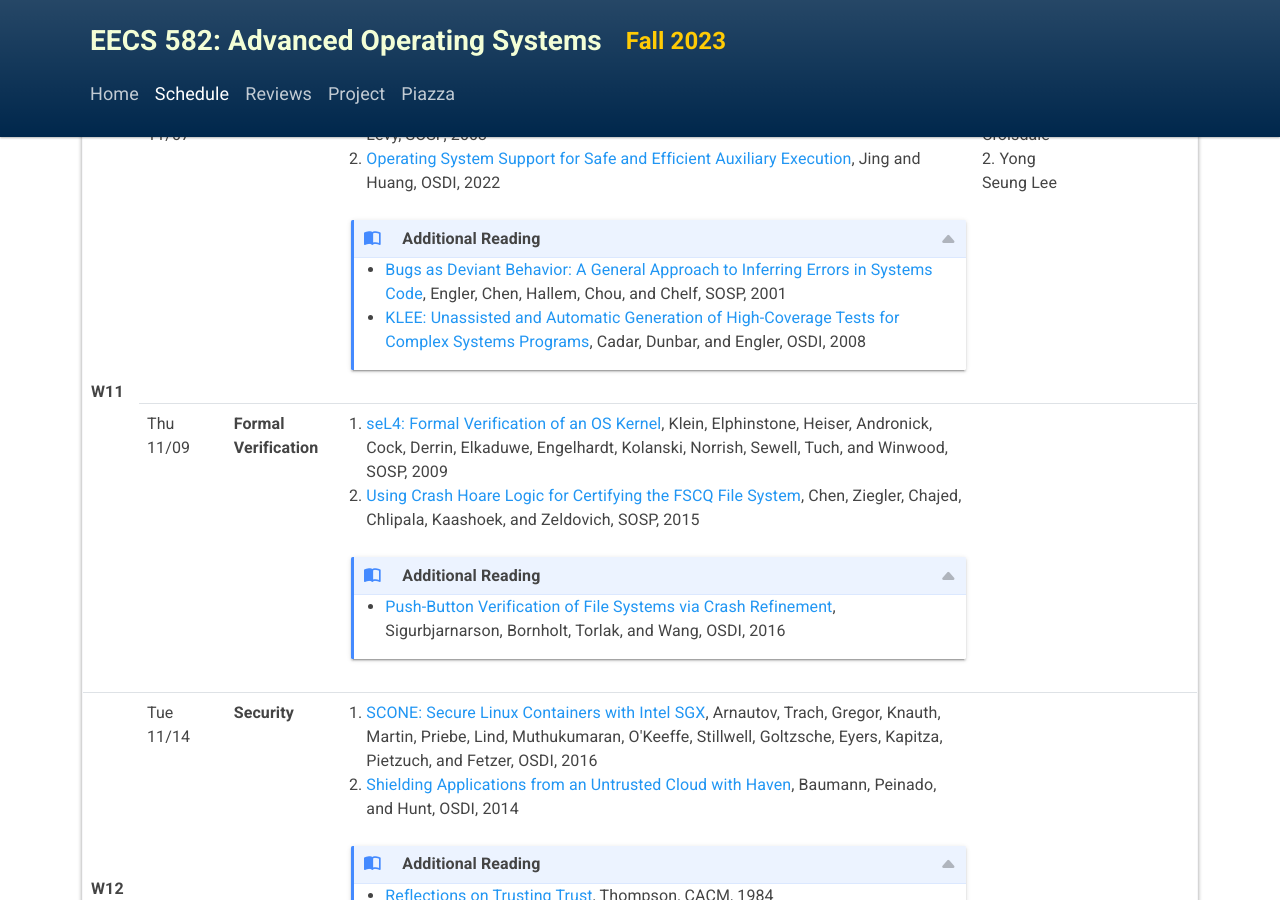
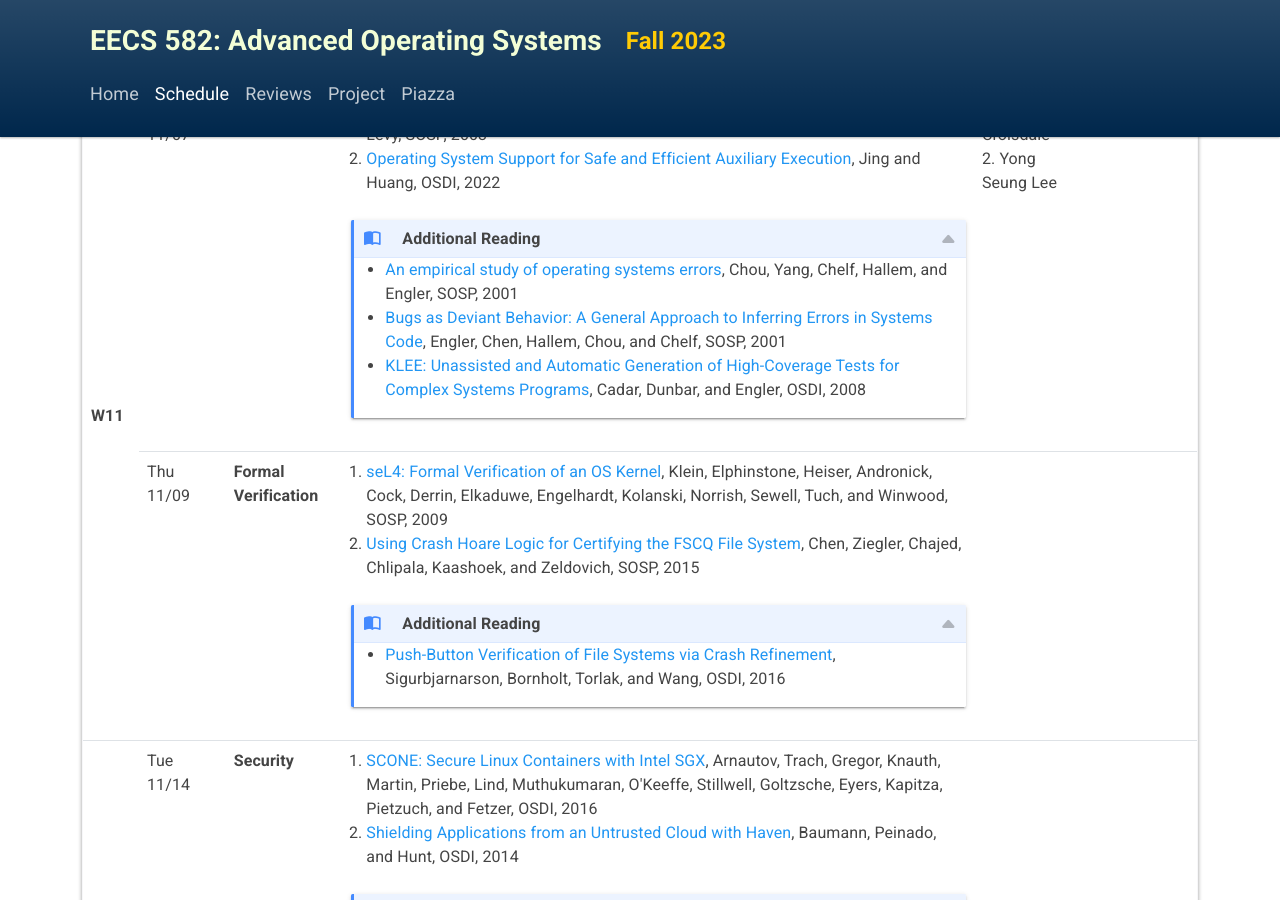
Before and after one commit to eecs582/eecs582.github.io, a Jekyll site: the page built from schedule.html, in a window 1280 px wide and 900 px high, scrolled down 6255 px. Built offline with Jekyll 4.4.1, drawn with Linux system fonts in a browser that asks for light colours.

Commit message:
add additional reading

```diff
--- a/schedule.html
+++ b/schedule.html
@@ -571,6 +571,7 @@ layout: schedule
         <details open class="details-reading">
           <summary>Additional Reading</summary>
           <ul>
+          <li><a href="https://web.stanford.edu/~engler/metrics-sosp-01.pdf">An empirical study of operating systems errors</a>, Chou, Yang, Chelf, Hallem, and Engler, SOSP, 2001</li>
           <li><a href="readings/deviant.pdf">Bugs as Deviant Behavior: A General Approach to Inferring Errors in Systems Code</a>, Engler, Chen, Hallem, Chou, and Chelf, SOSP, 2001</li>
           <li><a href="https://www.usenix.org/legacy/event/osdi08/tech/full_papers/cadar/cadar.pdf">KLEE: Unassisted and Automatic Generation of High-Coverage Tests for Complex Systems Programs</a>, Cadar, Dunbar, and Engler, OSDI, 2008</li>
           </ul>
```
